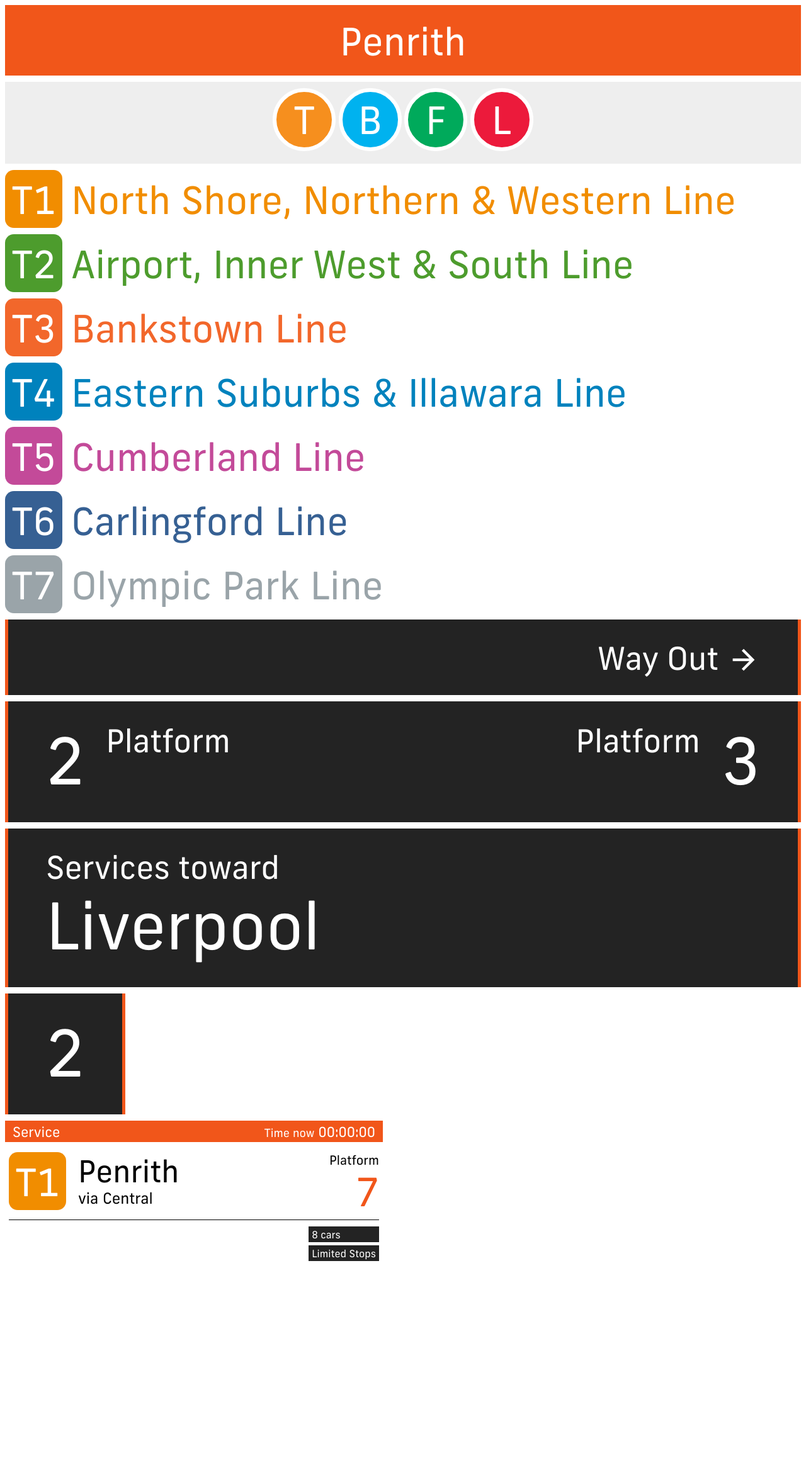
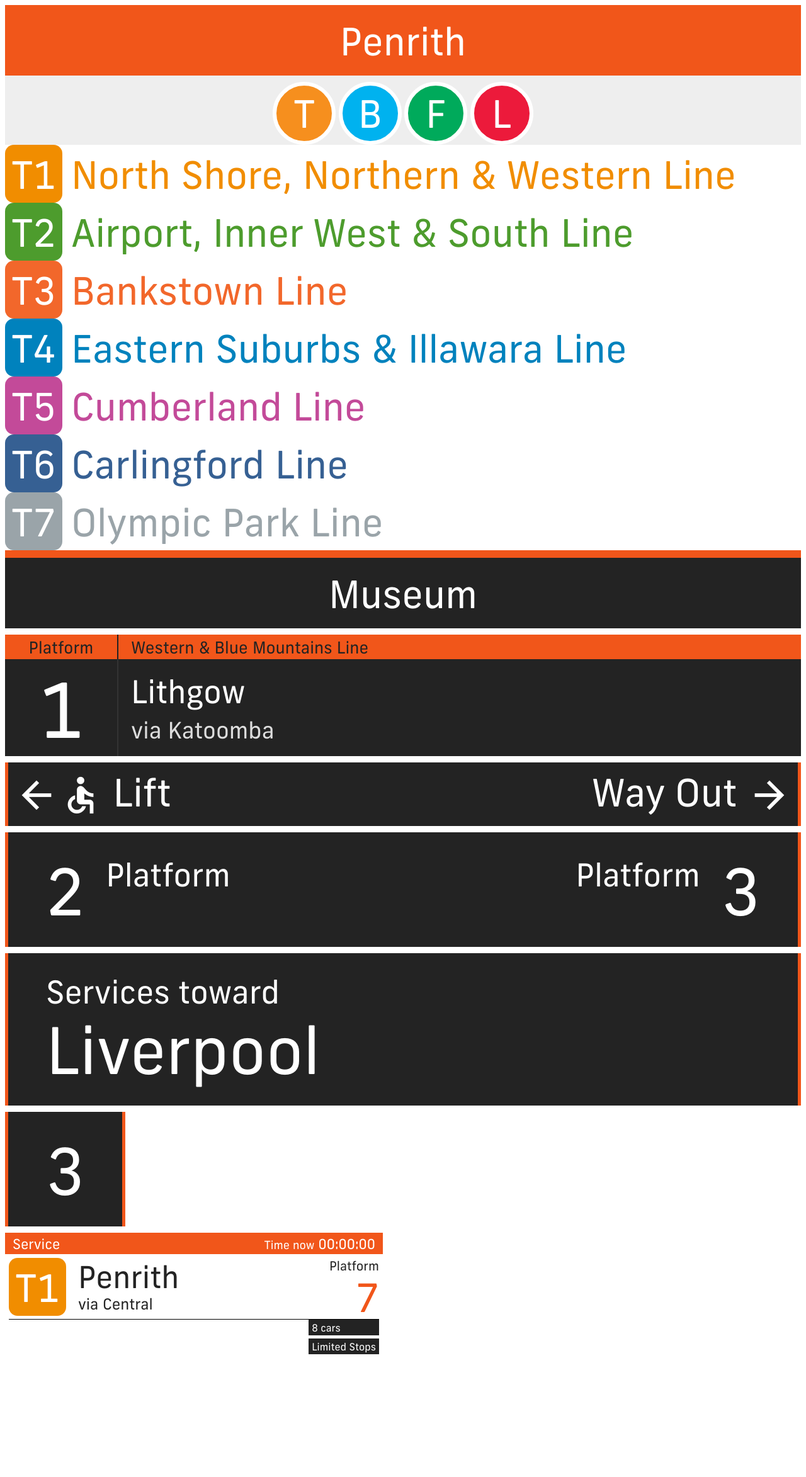
Before and after one commit to kurisubrooks/kurisubrooks.github.io, a Jekyll site: the page projects/transport/index.html, which Jekyll copies as it is, in a window 1280 px wide. Shown: the whole page at 63% size. Built offline with Jekyll 4.4.1, drawn with Linux system fonts in a browser that asks for light colours; before the commit the page ends 2170 px from its top, so only the background shows below that.

Commit message:
Alternate Platform Sign Style, Platform Lines Sign

```diff
--- a/projects/transport/index.html
+++ b/projects/transport/index.html
@@ -10,7 +10,7 @@
 
     <div class="station_sign">Penrith</div>
 
-    <div align="center" style="background:#eee;padding:10px 0;">
+    <div align="center" style="background:#eee;padding-top:10px;">
         <div class="transport_sign service_trains">T</div>
         <div class="transport_sign service_bus">B</div>
         <div class="transport_sign service_ferry">F</div>
@@ -38,7 +38,27 @@
     <div class="train_line line_t7">T7</div>
     <div class="train_line line_t7 line_text">Olympic Park Line</div>
 
-    <div class="platform_signs">&nbsp;
+    <div class="platform_signs top">
+        Museum
+    </div>
+
+    <div class="platform_signs tiled">
+        <div class="platform_tile platform">
+            <div class="platform_tile_title">Platform</div>
+            <div class="platform_tile_text">1</div>
+        </div>
+        <div class="platform_tile stops">
+            <div class="platform_tile_title">Western &amp; Blue Mountains Line</div>
+            <div class="platform_tile_text">
+                Lithgow
+                <span class="platform_tile_subtext">via Katoomba</span>
+            </div>
+        </div>
+    </div>
+
+    <div class="platform_signs large">
+        <i class="material-icons">arrow_back</i><i class="material-icons">accessible</i>
+        Lift
         <div class="right">
             Way Out <i class="material-icons">arrow_forward</i>
         </div>
@@ -60,7 +80,7 @@
     </div>
 
     <div class="platform_signs inline">
-        <div class="focus">2</div>
+        <div class="focus">3</div>
     </div>
 
     <div class="station_monitor">
--- a/projects/transport/style.css
+++ b/projects/transport/style.css
@@ -1,6 +1,6 @@
 * { box-sizing: border-box; }
-body { font-family: "Frank"; }
-div { margin-bottom: 10px; }
+body { font-family: "Frank"; color: rgb(35, 35, 35); }
+/*div { margin-bottom: 10px; }*/
 
 @font-face {
     font-family: "Frank";
@@ -15,12 +15,12 @@ div { margin-bottom: 10px; }
 .left { float: left; }
 .inline { display: inline-block !important; }
 .block { display: block !important; }
+.center { text-align: center; }
 
 /*
 // Station Signs (Station Name)
 */
 .station_sign {
-    display: block;
     font-family: "Frank";
     background: rgb(241, 86, 26);
     color: #FFF;
@@ -94,6 +94,71 @@ div { margin-bottom: 10px; }
     padding: 30px 60px;
     border-left: 5px solid rgb(241, 86, 26);
     border-right: 5px solid rgb(241, 86, 26);
+    margin-bottom: 10px;
+}
+
+.platform_signs.tiled {
+    display: flex;
+    padding: 0;
+    border: none !important;
+}
+
+.platform_signs.tiled .platform_tile {
+    flex-grow: 1;
+}
+
+.platform_signs.tiled .platform_tile.platform {
+    flex-grow: 0;
+    flex-shrink: 0;
+    width: 180px;
+}
+
+.platform_signs.tiled .platform_tile.platform .platform_tile_title {
+    text-align: center;
+    border-right: 2px solid rgb(35, 35, 35);
+}
+
+.platform_signs.tiled .platform_tile.platform .platform_tile_text {
+    text-align: center;
+    padding: 5px 40px;
+    font-size: 120px;
+    border-right: 2px solid #333;
+}
+
+.platform_signs.tiled .platform_tile .platform_tile_title {
+    background: rgb(241, 86, 26);
+    color: rgb(35, 35, 35);
+    font-size: 26px;
+    padding: 4px 20px;
+}
+
+.platform_signs.tiled .platform_tile .platform_tile_text {
+    padding: 20px 20px;
+}
+
+.platform_signs.tiled .platform_tile .platform_tile_subtext {
+    display: block;
+    padding-top: 10px;
+    font-size: 36px;
+    color: #DDD;
+}
+
+.platform_signs.top {
+    border-left: none !important;
+    border-right: none !important;
+    border-top: 12px solid rgb(241, 86, 26) !important;
+    text-align: center;
+    font-size: 60px;
+    padding: 20px;
+}
+
+.platform_signs.large {
+    font-size: 60px;
+    padding: 10px;
+}
+
+.platform_signs.large .material-icons {
+    font-size: 70px !important;
 }
 
 .platform_signs .material-icons {
@@ -115,7 +180,7 @@ div { margin-bottom: 10px; }
 }
 
 /*
-// Monitor
+// Train Timetable Monitors
 */
 .station_monitor {
     width: 600px;
```
